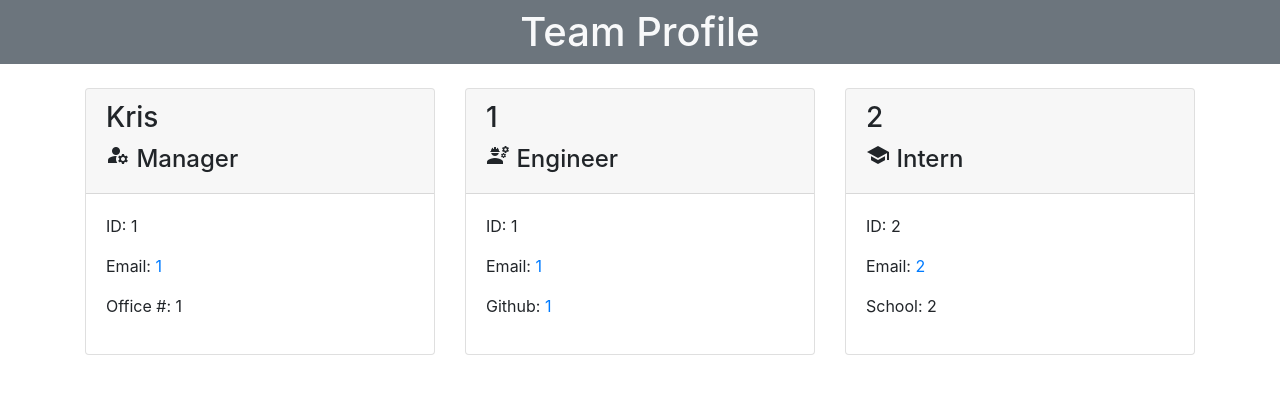
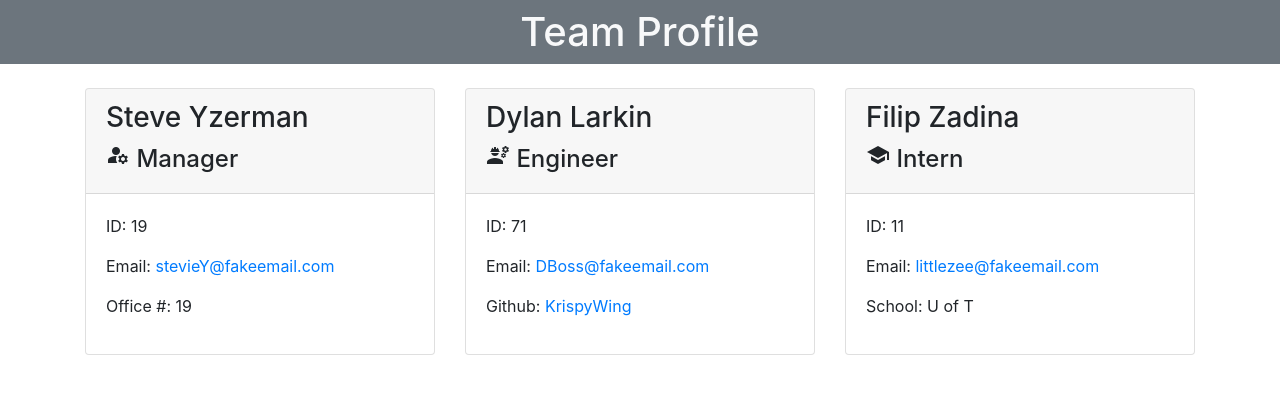
Before and after one commit to KrispyWing/team-profile-generator, a website: page dist/index.html in a window 1280 px wide. Drawn offline with nearby package versions, Linux system fonts and the light colour scheme.

```diff
--- a/dist/index.html
+++ b/dist/index.html
@@ -23,14 +23,14 @@
     <div class="col-4 mt-4">
       <div class="card">
         <div class="card-header">
-          <h3>Kris</h3>
+          <h3>Steve Yzerman</h3>
           <h4><span class="material-icons">manage_accounts</span> Manager</h4>
         </div>
 
         <div class="card-body">
-          <p class="">ID: 1</p>
-          <p class="">Email: <a href="mailto:1">1</a></p>
-          <p class="">Office #: 1</p>
+          <p class="">ID: 19</p>
+          <p class="">Email: <a href="mailto:stevieY@fakeemail.com">stevieY@fakeemail.com</a></p>
+          <p class="">Office #: 19</p>
         </div>
       </div>
     </div>
@@ -38,14 +38,14 @@
     <div class="col-4 mt-4">
       <div class="card">
         <div class="card-header">
-          <h3>1</h3>
+          <h3>Dylan Larkin</h3>
           <h4><span class="material-icons">engineering</span> Engineer</h4>
         </div>
 
         <div class="card-body">
-          <p class="">ID: 1</p>
-          <p class="">Email: <a href="mailto:1">1</a></p>
-          <p class="">Github: <a href="https://github.com/1">1</a></p>
+          <p class="">ID: 71</p>
+          <p class="">Email: <a href="mailto:DBoss@fakeemail.com">DBoss@fakeemail.com</a></p>
+          <p class="">Github: <a href="https://github.com/KrispyWing">KrispyWing</a></p>
         </div>
       </div>
     </div>
@@ -53,14 +53,14 @@
     <div class="col-4 mt-4">
       <div class="card">
         <div class="card-header">
-          <h3>2</h3>
+          <h3>Filip Zadina</h3>
           <h4><span class="material-icons">school</span> Intern</h4>
         </div>
 
         <div class="card-body">
-          <p class="">ID: 2</p>
-          <p class="">Email: <a href="mailto:2">2</a></p>
-          <p class="">School: 2</p>
+          <p class="">ID: 11</p>
+          <p class="">Email: <a href="mailto:littlezee@fakeemail.com">littlezee@fakeemail.com</a></p>
+          <p class="">School: U of T</p>
         </div>
       </div>
     </div>
```
Also changed, not shown: README.md.
